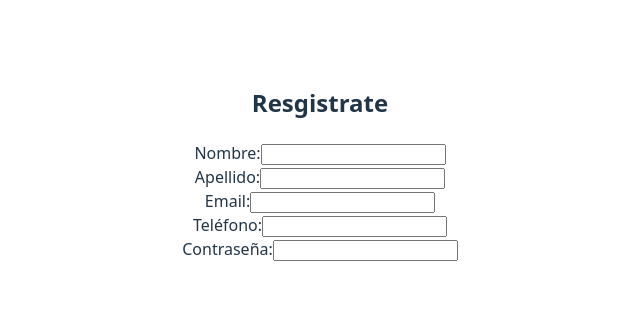
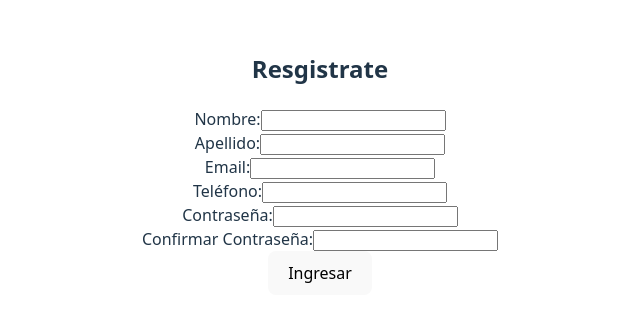
Before and after one commit to martonOlaizola/TP-Modulo1, a React (Vite) app: page / in a window 1280 px wide. Shown: the part 237-558 px from the top of the page, without its empty margins (320-960 px from the left). Built offline with nearby package versions, Linux system fonts and the light colour scheme.

Commit message:
Agrego campo confirmar pass y botón de ingreso

```diff
--- a/src/App.jsx
+++ b/src/App.jsx
@@ -31,6 +31,12 @@ function App() {
           <input type="password" id="password"/>
         </div>
 
+        <div className='CampoForm'>
+          <label htmlFor="rePassword">Confirmar Contraseña:</label>
+          <input type="password" id="rePassword"/>
+        </div>
+
+        <button type='submit'>Ingresar</button>
       </form>
     </div>
   )
```
